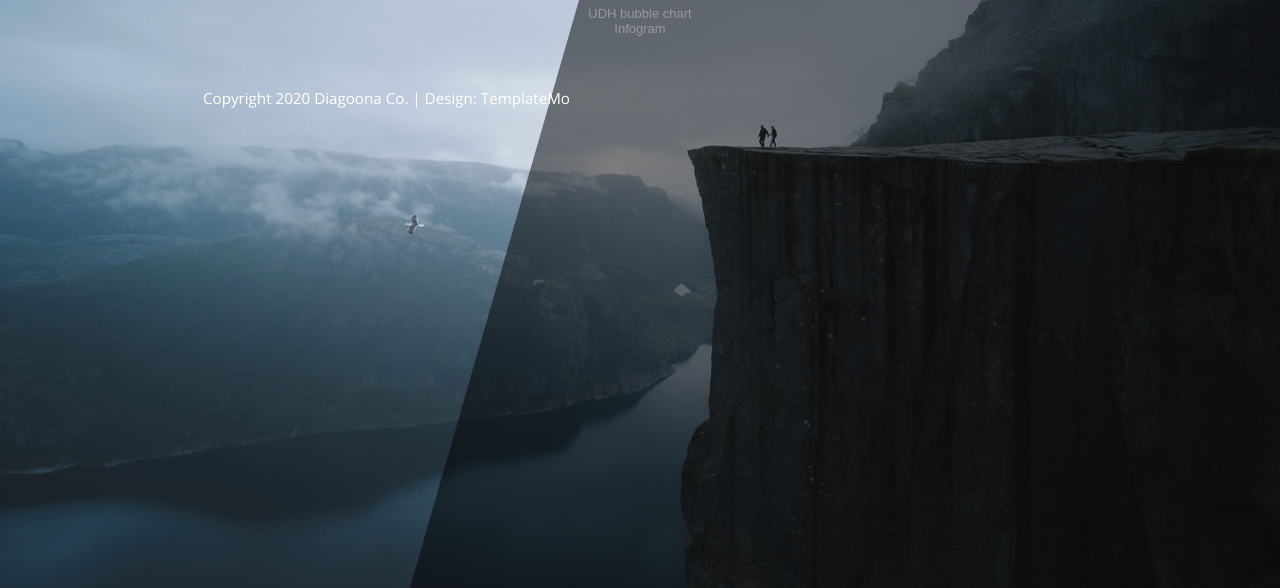
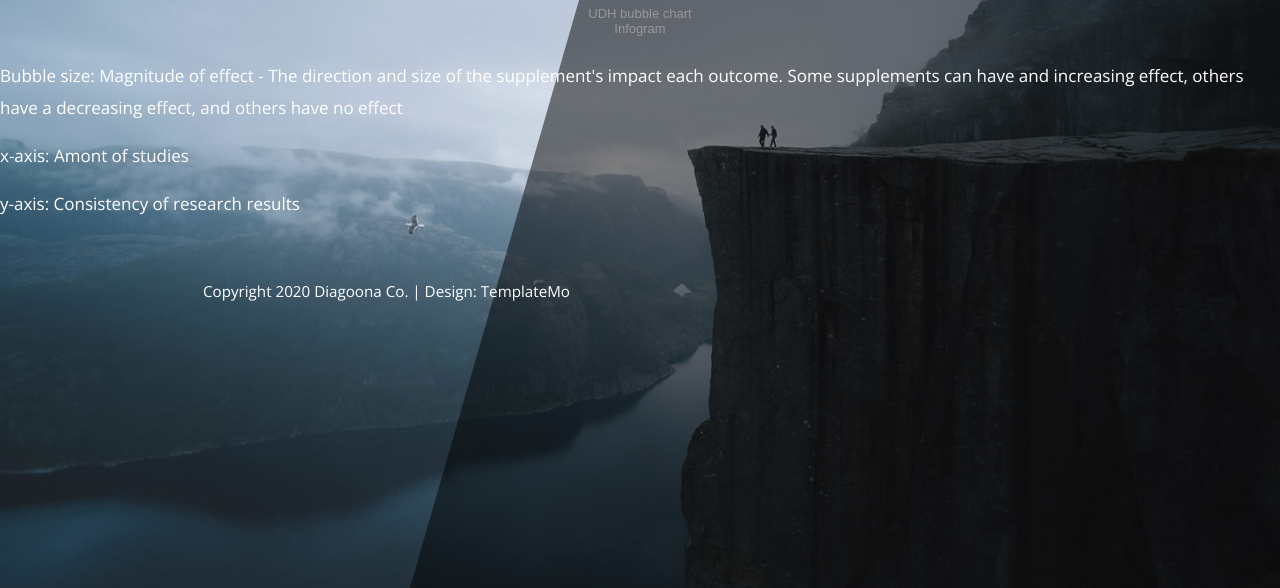
Before and after one commit to UnitedtoDefeatAging/UnitedtoDefeatAging.github.io, a plain HTML site: page services.html in a window 1280 px wide. Shown: the part 212-800 px from the top of the page. Drawn offline with nearby package versions, Linux system fonts and the light colour scheme; a script that the page names is missing.

Commit message:
Add labels

```diff
--- a/services.html
+++ b/services.html
@@ -60,6 +60,12 @@ https://templatemo.com/tm-550-diagoona
             </div>
 
             <div class="infogram-embed" data-id="002af554-54bc-4080-b8ca-8373a51ca96e" data-type="interactive" data-title="UDH bubble chart"></div><script>!function(e,i,n,s){var t="InfogramEmbeds",d=e.getElementsByTagName("script")[0];if(window[t]&&window[t].initialized)window[t].process&&window[t].process();else if(!e.getElementById(n)){var o=e.createElement("script");o.async=1,o.id=n,o.src="https://e.infogram.com/js/dist/embed-loader-min.js",d.parentNode.insertBefore(o,d)}}(document,0,"infogram-async");</script><div style="padding:8px 0;font-family:Arial!important;font-size:13px!important;line-height:15px!important;text-align:center;border-top:1px solid #dadada;margin:0 30px"><a href="https://infogram.com/002af554-54bc-4080-b8ca-8373a51ca96e" style="color:#989898!important;text-decoration:none!important;" target="_blank">UDH bubble chart</a><br><a href="https://infogram.com" style="color:#989898!important;text-decoration:none!important;" target="_blank" rel="nofollow">Infogram</a></div>
+            <p></p>
+            <p>Bubble size: Magnitude of effect - The direction and size of the supplement's impact each outcome. Some supplements can have and increasing effect, others have a decreasing effect, and others have no effect</p>
+
+            <p>x-axis: Amont of studies</p>
+
+            <p>y-axis: Consistency of research results</p>
 
             <div class="tm-col-right tm-col-footer">
                 <footer class="tm-site-footer text-right">
```
